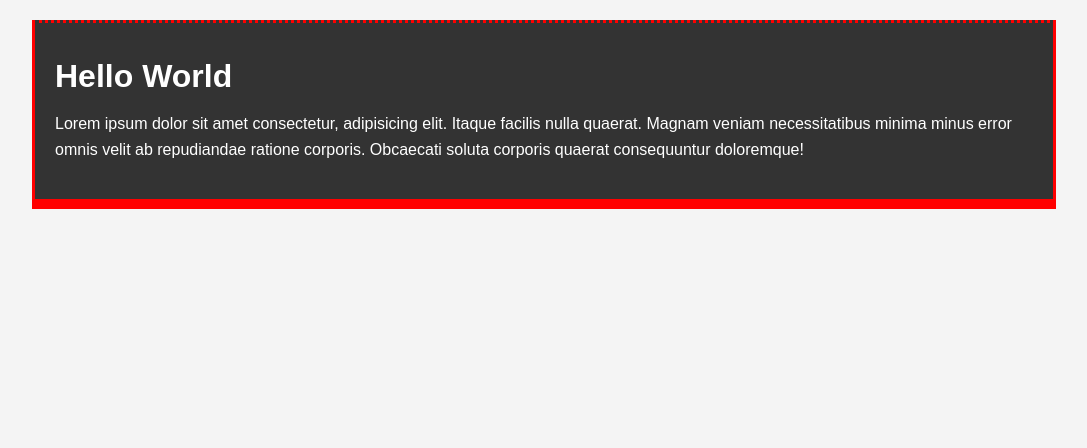
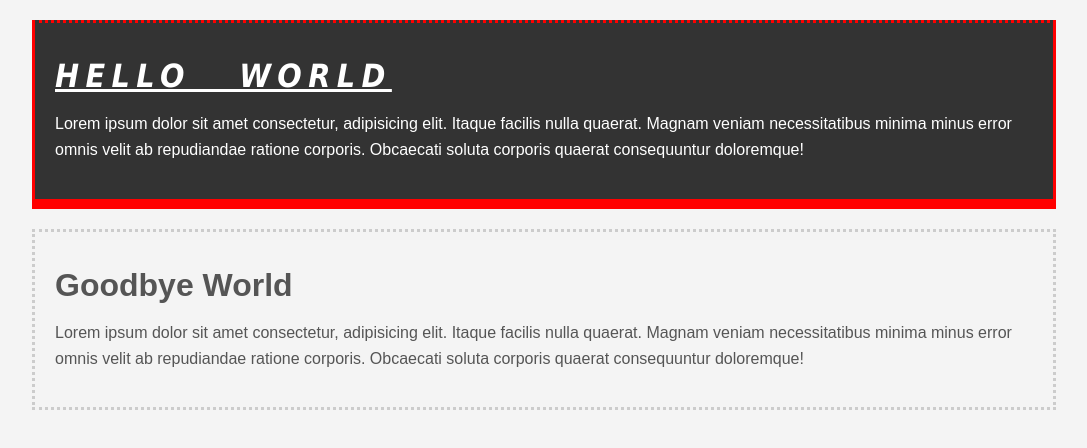
Before and after one commit to MurrTuck/cssCC, a plain HTML site: page csscheatsheet/index.html in a window 1280 px wide. Shown: the whole page, without its empty margins (96-1183 px from the left). Drawn offline with Linux system fonts and the light colour scheme.

Commit message:
Text Styling

```diff
--- a/csscheatsheet/css/style.css
+++ b/csscheatsheet/css/style.css
@@ -47,3 +47,19 @@ body {
 
 
 }
+
+.box-1 h1{
+    font-family:tahoma;
+    font-weight:800;
+    font-style:italic;
+    text-decoration:underline;
+    text-transform:uppercase;
+    letter-spacing: 0.2em;
+    word-spacing: 1em;
+}
+
+.box-2{
+    border:3px dotted #ccc;
+    padding:20px;
+    margin:20px 0;
+}
--- a/csscheatsheet/index.html
+++ b/csscheatsheet/index.html
@@ -18,6 +18,16 @@
                 consequuntur doloremque!
             </p>
         </div>
+
+        <div class="box-2">
+            <h1>Goodbye World</h1>
+            <p>
+                Lorem ipsum dolor sit amet consectetur, adipisicing elit. Itaque facilis nulla quaerat. Magnam veniam
+                necessitatibus minima minus error omnis velit ab repudiandae ratione corporis. Obcaecati soluta corporis
+                quaerat
+                consequuntur doloremque!
+            </p>
+        </div>
     </div>
 </body>
 
```
